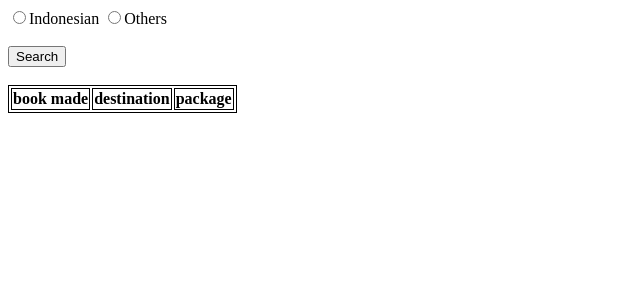
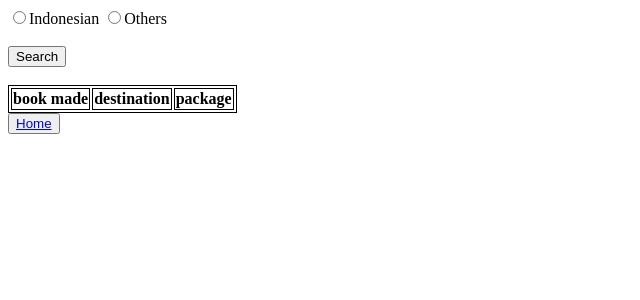
Before and after one commit to anggunw/FPSBD, a PHP site: page /nationality.php in a window 1280 px wide. Shown: the top 300 px of the page, without its empty margins (0-640 px from the left). Run offline with PHP 8.4, Linux system fonts and the light colour scheme; data that the repository does not hold is empty.

Commit message:
add home button

```diff
--- a/email-search.php
+++ b/email-search.php
@@ -57,5 +57,11 @@ function filterTable($query){
 		</table>
 	</form>
 
+	<div class="container-login100-form-btn">
+    	<button class="login100-form-btn">
+      		<a href="home.php" class="login100-form-btn">Home</a>
+    	</button>
+  	</div>
+
 </body>
 </html>
--- a/month.php
+++ b/month.php
@@ -37,5 +37,10 @@
 		?>
 	</table>
 </head>
+<div class="container-login100-form-btn">
+	<button class="login100-form-btn">
+      <a href="home.php" class="login100-form-btn">Home</a>
+    </button>
+</div>
 </body>
 </html>
--- a/nationality.php
+++ b/nationality.php
@@ -53,6 +53,10 @@ function filterTable($query){
  		<?php endwhile;?>
 		</table>
 	</form>
-
+	<div class="container-login100-form-btn">
+   		<button class="login100-form-btn">
+      		<a href="home.php" class="login100-form-btn">Home</a>
+    	</button>
+  	</div>
 </body>
 </html>
--- a/promo-name.php
+++ b/promo-name.php
@@ -46,5 +46,10 @@ function showRes($query){
 	<?php endwhile;?>
 	</table>
 </head>
+<div class="container-login100-form-btn">
+    <button class="login100-form-btn">
+      <a href="home.php" class="login100-form-btn">Home</a>
+    </button>
+</div>
 </body>
 </html>
```
